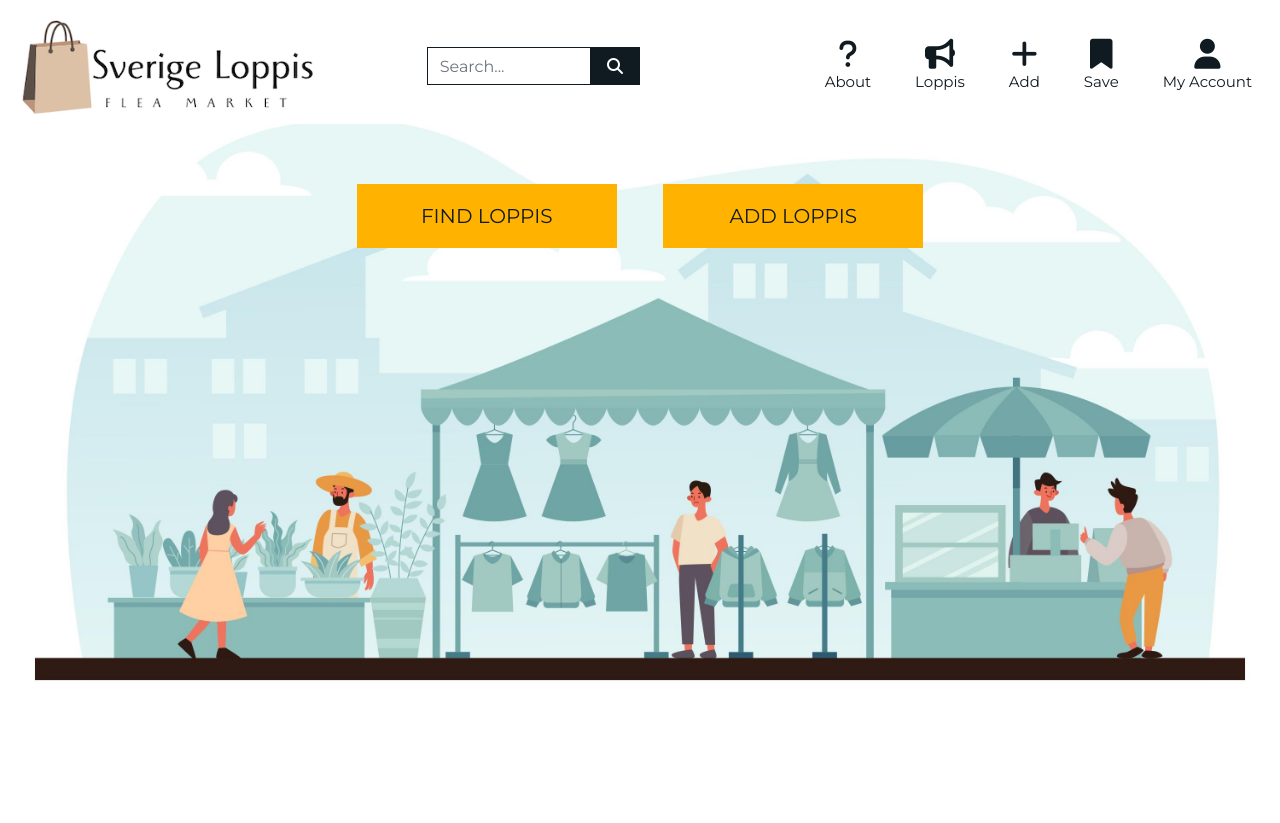
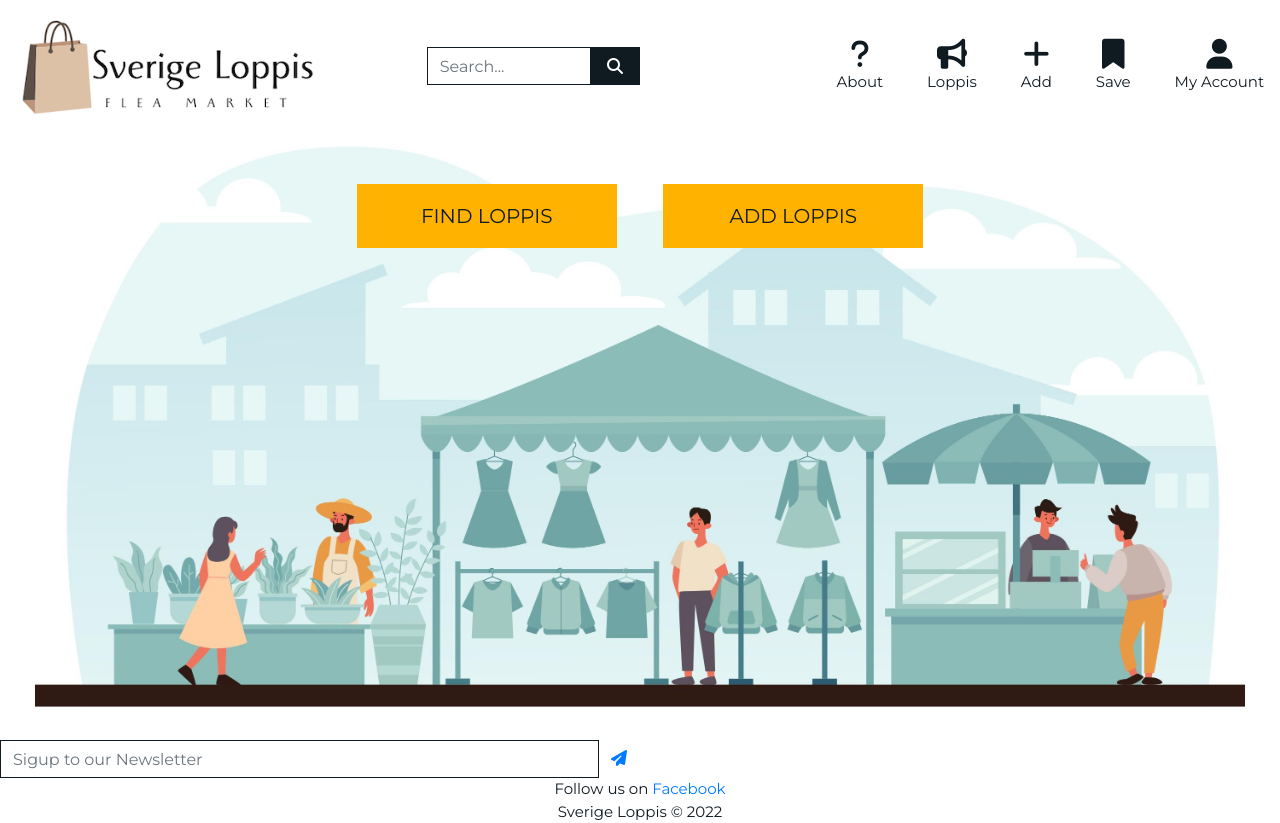
Before and after one commit to MerveKucukzoroglu/sverige-loppis, a Django app: page / in a window 1280 px wide. Before the commit the page ends 681 px from the top, so only its background shows below. Run offline with Django 3.2, Linux system fonts and the light colour scheme; some libraries are stand-ins or nearby versions.

Commit message:
Add footer structure

```diff
--- a/static/css/base.css
+++ b/static/css/base.css
@@ -76,7 +76,15 @@ body {
     color: white;
 }
 
+/*Footer*/
 
+#footer {
+position:absolute;
+   bottom:0;
+   width: 100%;
+   height:60px;   /* Height of the footer */
+   background: #ffff;
+  }
 
 /* -------------------------------- Media Queries */
 
--- a/templates/base.html
+++ b/templates/base.html
@@ -107,13 +107,24 @@
                   <a href="{% url 'account_login' %}" class="dropdown-item">Login</a>
               {% endif %}
           </div>
-
             </li>
-            <li class="list-inline-item"></li>
           </ul>
         </div>
       </div>
     </header>
+
+    <div class="text-center">
+      <footer id="footer">
+        <div class="input-group w-50 text-center">
+          <input type="email" placeholder="Sigup to our Newsletter" aria-describedby="newsletter-button" class="form-control border border-dark rounded-0">
+          <div class="input-group-append">
+            <button id="newsletter-button" type="submit" class="btn btn-link"><i class="fa fa-paper-plane"></i></button>
+          </div>
+        </div>
+        <div class="social">Follow us on <a href="" target="_blank">Facebook</a></div>
+        <p class="copyright">Sverige Loppis © 2022</p>
+      </footer>
+    </div>
 
     {% if messages %}
         <div class="message-container"></div>
```
